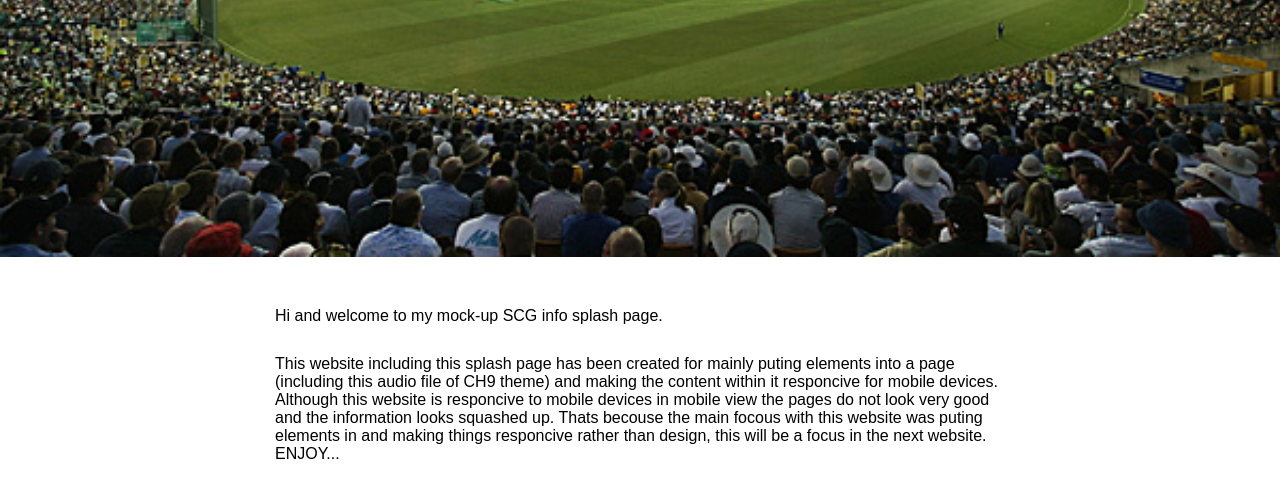
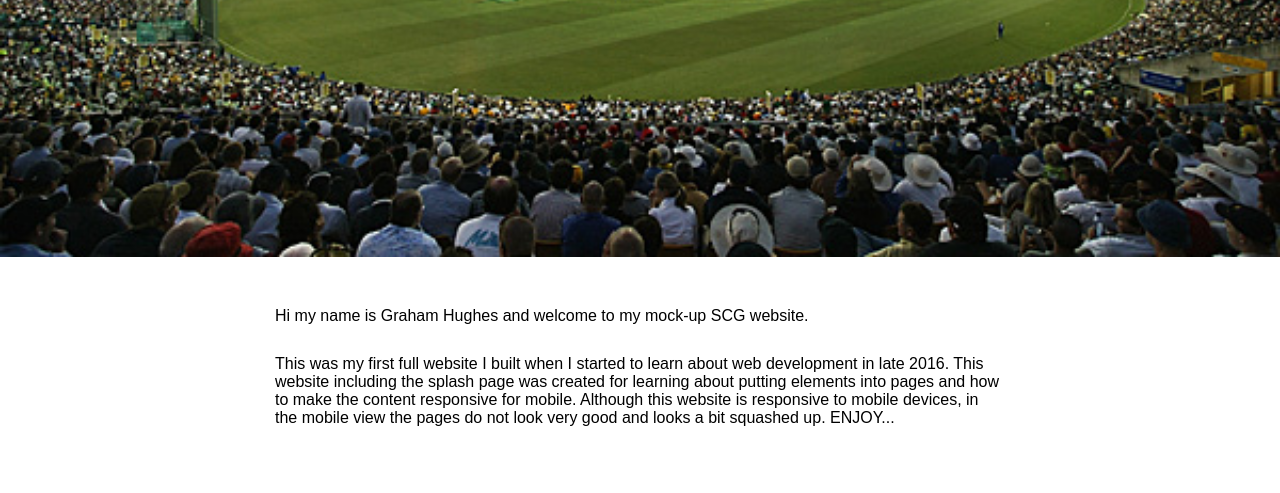
Before and after one commit to gh007/works6, a plain HTML site: page index.html in a window 1280 px wide. Shown: the part 543-1036 px from the top of the page. After the commit the page ends 1000 px from the top, so only its background shows below. Drawn offline with Linux system fonts and the light colour scheme.

Commit message:
Update to html

```diff
--- a/index.html
+++ b/index.html
@@ -23,8 +23,8 @@
 
 
 </header>
-<p>Hi and welcome to my mock-up SCG info splash page.</p>
-<p>This website including this splash page has been created for mainly puting elements into a page (including this audio file of CH9 theme) and making the content within it responcive for mobile devices. Although this website is responcive to mobile devices in mobile view the pages do not look very good and the information looks squashed up. Thats becouse the main focous with this website was puting elements in and making things responcive rather than design, this will be a focus in the next website. ENJOY... </p>
+<p>Hi my name is Graham Hughes and welcome to my mock-up SCG website.</p>
+<p>This was my first full website I built when I started to learn about web development in late 2016. This website including the splash page was created for learning about putting elements into pages and how to make the content responsive for mobile. Although this website is responsive to mobile devices, in the mobile view the pages do not look very good and looks a bit squashed up. ENJOY... </p>
 
 
 
```
